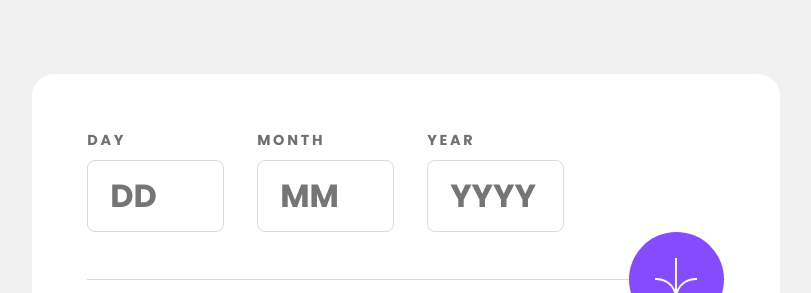
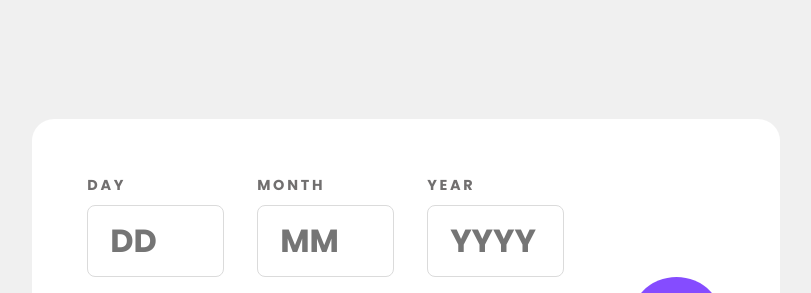
Before and after one commit to adriano-wb/age-calculator-app-main, a plain HTML site: page index.html in a window 1280 px wide. Shown: the top 293 px of the page, without its empty margins (234-1045 px from the left). Drawn offline with nearby package versions, Linux system fonts and the light colour scheme.

Commit message:
Update estilo.css

```diff
--- a/assets/css/estilo.css
+++ b/assets/css/estilo.css
@@ -53,7 +53,7 @@ input {
 	border-radius: 22px;
 	border-bottom-right-radius: 100px;
 	margin: 0 auto;
-	/* margin-top: 90px; */
+	margin-top: 90px;
 	padding-top: 42px;
 	/* height: 482px; */
 	width: 92%;
```
